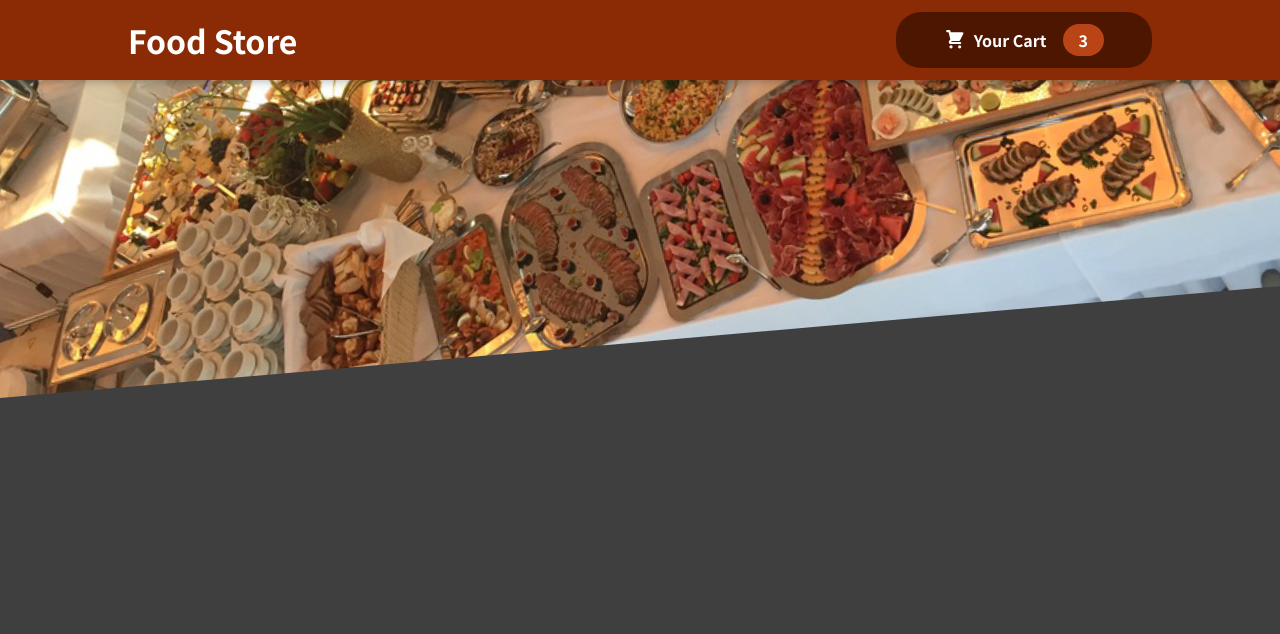
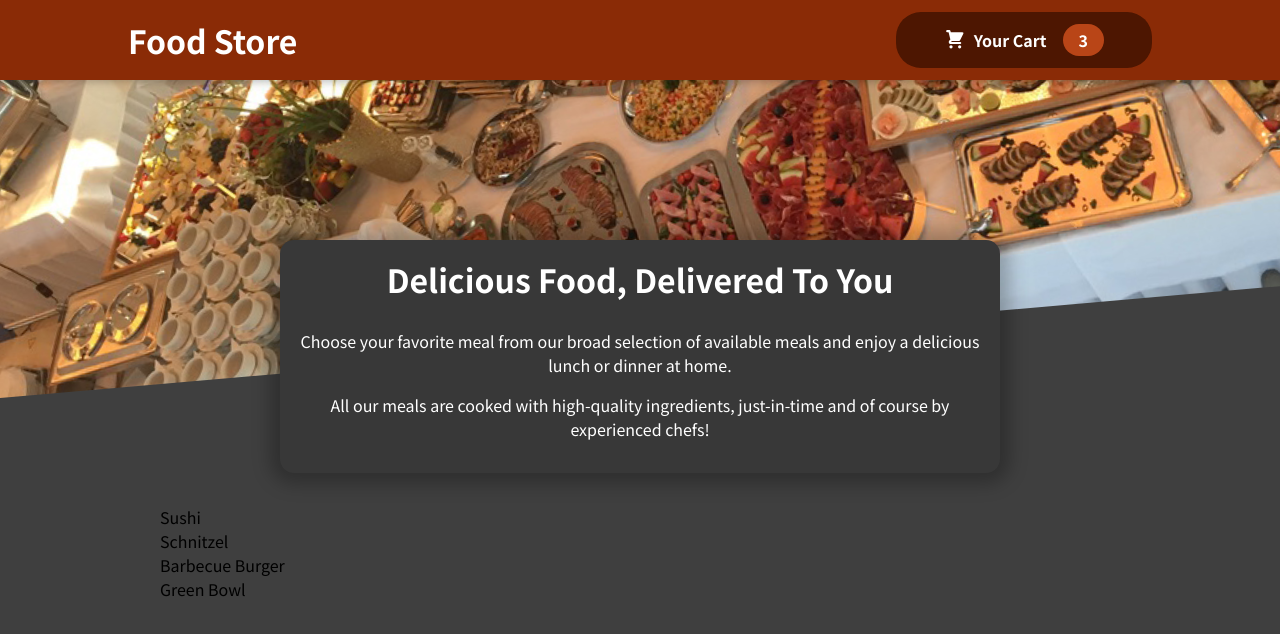
Before and after one commit to yasumitsu/food-store, a React (Create React App) app: page / in a window 1280 px wide. Shown: the top 634 px of the page. Built offline with nearby package versions, Linux system fonts and the light colour scheme.

Commit message:
add meals related components

```diff
--- a/src/App.js
+++ b/src/App.js
@@ -1,10 +1,14 @@
 import { Fragment } from 'react';
 import Header from './components/Layout/Header';
+import Meals from './components/Meals/Meals';
 
 function App() {
 	return (
 		<Fragment>
 			<Header />
+			<main>
+				<Meals />
+			</main>
 		</Fragment>
 	);
 }
--- /dev/null
+++ b/src/components/Meals/AvailableMeals.jsx
@@ -0,0 +1,42 @@
+import React from 'react';
+
+import styles from './AvailableMeals.module.css';
+
+const DUMMY_MEALS = [
+	{
+		id: 'm1',
+		name: 'Sushi',
+		description: 'Finest fish and veggies',
+		price: 22.99
+	},
+	{
+		id: 'm2',
+		name: 'Schnitzel',
+		description: 'A german specialty!',
+		price: 16.5
+	},
+	{
+		id: 'm3',
+		name: 'Barbecue Burger',
+		description: 'American, raw, meaty',
+		price: 12.99
+	},
+	{
+		id: 'm4',
+		name: 'Green Bowl',
+		description: 'Healthy...and green...',
+		price: 18.99
+	}
+];
+
+const AvailableMeals = () => {
+	const mealsList = DUMMY_MEALS.map((meal) => <li>{meal.name}</li>);
+
+	return (
+		<section className={styles.meals}>
+			<ul>{mealsList}</ul>
+		</section>
+	);
+};
+
+export default AvailableMeals;
--- /dev/null
+++ b/src/components/Meals/AvailableMeals.module.css
@@ -0,0 +1,24 @@
+.meals {
+	max-width: 60rem;
+	width: 90%;
+	margin: 2rem auto;
+	animation: meals-appear 1s ease-out forwards;
+}
+
+.meals ul {
+	list-style: none;
+	margin: 0;
+	padding: 0;
+}
+
+@keyframes meals-appear {
+	from {
+		opacity: 0;
+		transform: translateY(3rem);
+	}
+
+	to {
+		opacity: 1;
+		transform: translateY(0);
+	}
+}
--- /dev/null
+++ b/src/components/Meals/Meals.jsx
@@ -0,0 +1,15 @@
+import React from 'react';
+import { Fragment } from 'react/cjs/react.production.min';
+import AvailableMeals from './AvailableMeals';
+import MealsSummary from './MealsSummary';
+
+const Meals = () => {
+	return (
+		<Fragment>
+			<MealsSummary />
+			<AvailableMeals />
+		</Fragment>
+	);
+};
+
+export default Meals;
--- /dev/null
+++ b/src/components/Meals/MealsSummary.jsx
@@ -0,0 +1,20 @@
+import React from 'react';
+
+import styles from './MealsSummary.module.css';
+
+const MealsSummary = () => {
+	return (
+		<section className={styles.summary}>
+			<h2>Delicious Food, Delivered To You</h2>
+			<p>
+				Choose your favorite meal from our broad selection of available meals and enjoy a delicious lunch or
+				dinner at home.
+			</p>
+			<p>
+				All our meals are cooked with high-quality ingredients, just-in-time and of course by experienced chefs!
+			</p>
+		</section>
+	);
+};
+
+export default MealsSummary;
--- /dev/null
+++ b/src/components/Meals/MealsSummary.module.css
@@ -0,0 +1,18 @@
+.summary {
+	text-align: center;
+	max-width: 45rem;
+	width: 90%;
+	margin: auto;
+	margin-top: -10rem;
+	position: relative;
+	background-color: #383838;
+	color: white;
+	border-radius: 14px;
+	padding: 1rem;
+	box-shadow: 0 1px 18px 10px rgba(0, 0, 0, 0.25);
+}
+
+.summary h2 {
+	font-size: 2rem;
+	margin-top: 0;
+}
```
Also changed, not shown: 1 other file (tests, documents, lock files or other folders).
